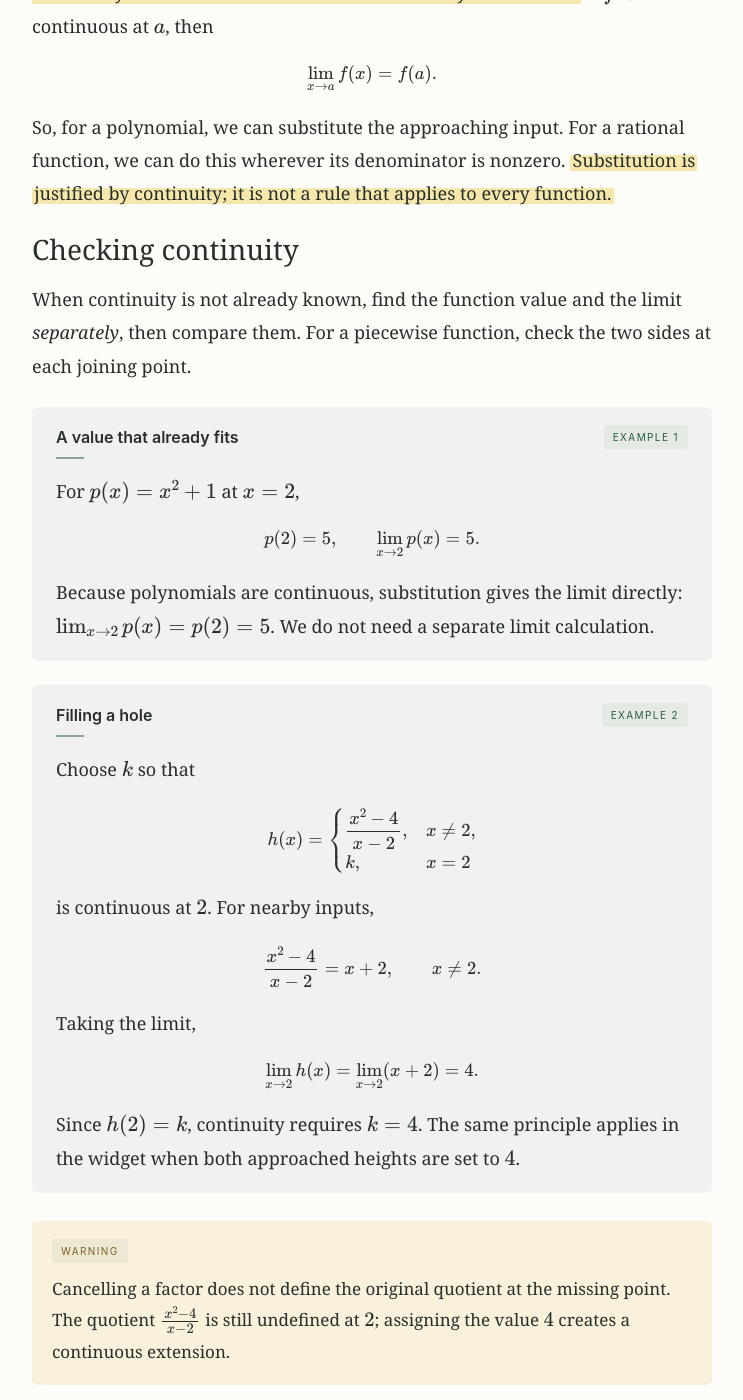
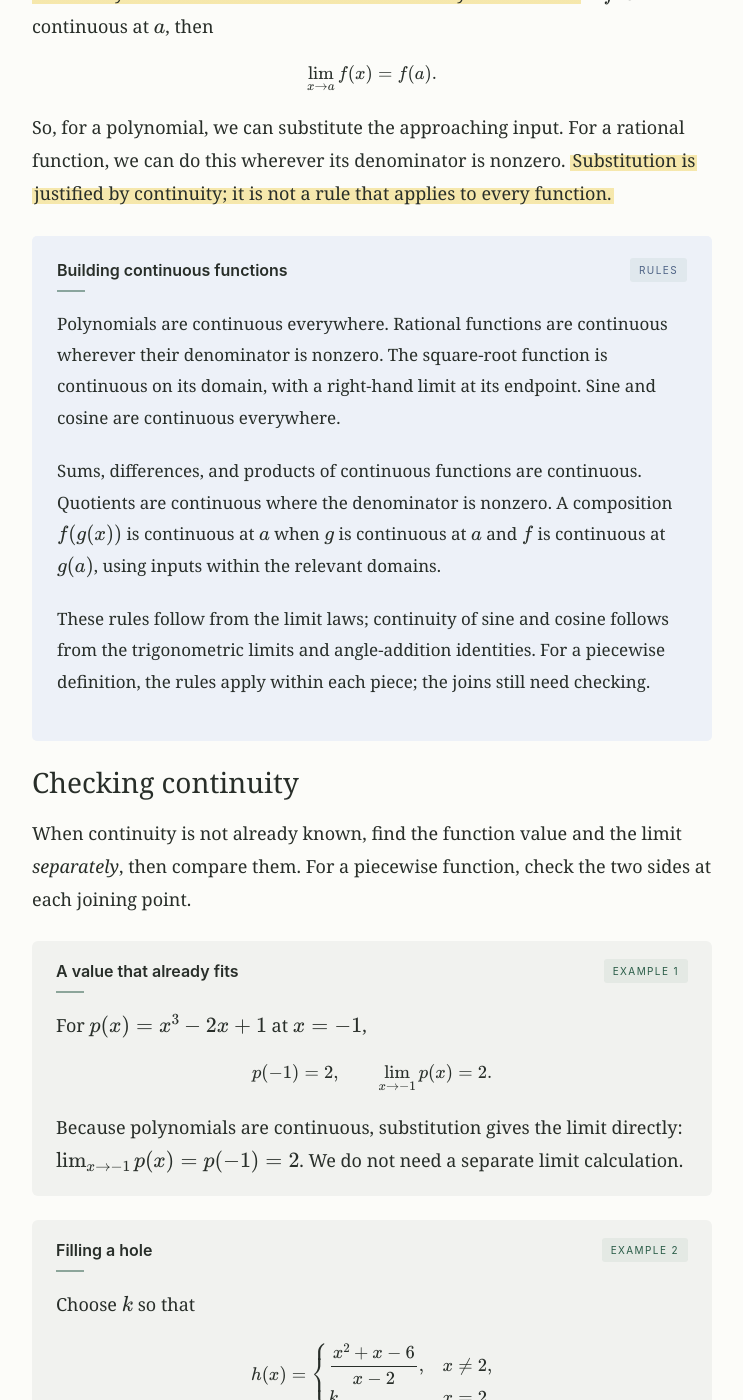
Before and after one commit to Keivan-Mirzaei/Keivan-Mirzaei.github.io, a Jekyll site: the page built from learning/calculus/limits-and-continuity/continuity.md, in a window 1280 px wide and 1400 px high, scrolled down 1540 px. Shown: the whole window, without its empty margins (268-1011 px from the left). Built offline with Jekyll 4.4.1, drawn with Linux system fonts in a browser that asks for light colours; some of the changed text lies outside the part shown.

Commit message:
Align earlier limits lessons with the expanded module

```diff
--- a/learning/calculus/limits-and-continuity/continuity.md
+++ b/learning/calculus/limits-and-continuity/continuity.md
@@ -30,8 +30,8 @@ exercises:
     options: ['At every real number', 'At every point except \(2\)', 'Only at \(2\)', 'Nowhere']
     correct: 1
     why: 'A rational function is continuous wherever its denominator is nonzero. Here \(x=2\) is outside the domain.'
-  - text: 'Why can we find \(\lim_{x\to2}(x^2+1)\) by substituting \(x=2\)?'
-    options: ['Substitution works for every function', 'The polynomial is continuous at \(2\)', 'The answer is nonzero']
+  - text: 'Why can we find \(\lim_{x\to4}\sqrt{x+5}\) by substituting \(x=4\)?'
+    options: ['Substitution works for every function', 'The square-root expression is continuous at \(4\)', 'The answer is nonzero']
     correct: 1
     why: 'Continuity guarantees that the limit equals the function value at that input.'
 
@@ -106,6 +106,18 @@ $$
 
 So, for a polynomial, we can substitute the approaching input. For a rational function, we can do this wherever its denominator is nonzero. <mark>Substitution is justified by continuity; it is not a rule that applies to every function.</mark>
 
+<section class="theorem" markdown="1">
+<p class="element-label">Rules</p>
+<h3>Building continuous functions</h3>
+
+Polynomials are continuous everywhere. Rational functions are continuous wherever their denominator is nonzero. The square-root function is continuous on its domain, with a right-hand limit at its endpoint. Sine and cosine are continuous everywhere.
+
+Sums, differences, and products of continuous functions are continuous. Quotients are continuous where the denominator is nonzero. A composition $$f(g(x))$$ is continuous at $$a$$ when $$g$$ is continuous at $$a$$ and $$f$$ is continuous at $$g(a)$$, using inputs within the relevant domains.
+
+These rules follow from the limit laws; continuity of sine and cosine follows from the trigonometric limits and angle-addition identities. For a piecewise definition, the rules apply within each piece; the joins still need checking.
+
+</section>
+
 ## Checking continuity
 
 When continuity is not already known, find the function value and the limit *separately*, then compare them. For a piecewise function, check the two sides at each joining point.
@@ -114,13 +126,13 @@ When continuity is not already known, find the function value and the limit *sep
 <p class="element-label">Example 1</p>
 <h3 class="worked-title">A value that already fits</h3>
 
-For $$p(x)=x^2+1$$ at $$x=2$$,
+For $$p(x)=x^3-2x+1$$ at $$x=-1$$,
 
 $$
-p(2)=5,\qquad \lim_{x\to2}p(x)=5.
+p(-1)=2,\qquad \lim_{x\to-1}p(x)=2.
 $$
 
-Because polynomials are continuous, substitution gives the limit directly: $$\lim_{x\to2}p(x)=p(2)=5$$. We do not need a separate limit calculation.
+Because polynomials are continuous, substitution gives the limit directly: $$\lim_{x\to-1}p(x)=p(-1)=2$$. We do not need a separate limit calculation.
 
 </section>
 
@@ -131,27 +143,27 @@ Because polynomials are continuous, substitution gives the limit directly: $$\li
 Choose $$k$$ so that
 
 $$
-h(x)=\begin{cases}\dfrac{x^2-4}{x-2},&x\ne2,\\k,&x=2\end{cases}
+h(x)=\begin{cases}\dfrac{x^2+x-6}{x-2},&x\ne2,\\k,&x=2\end{cases}
 $$
 
 is continuous at $$2$$. For nearby inputs,
 
 $$
-\frac{x^2-4}{x-2}=x+2,\qquad x\ne2.
+\frac{x^2+x-6}{x-2}=x+3,\qquad x\ne2.
 $$
 
 Taking the limit,
 
-$$\lim_{x\to2}h(x)=\lim_{x\to2}(x+2)=4.$$
+$$\lim_{x\to2}h(x)=\lim_{x\to2}(x+3)=5.$$
 
-Since $$h(2)=k$$, continuity requires *$$k=4$$*. The same principle applies in the widget when both approached heights are set to $$4$$.
+Since $$h(2)=k$$, continuity requires *$$k=5$$*.
 
 </section>
 
 <aside class="warning" markdown="1">
 <p class="element-label">Warning</p>
 
-Cancelling a factor does not define the original quotient at the missing point. The quotient $$\frac{x^2-4}{x-2}$$ is still undefined at $$2$$; assigning the value $$4$$ creates a continuous extension.
+Cancelling a factor does not define the original quotient at the missing point. The quotient $$\frac{x^2+x-6}{x-2}$$ is still undefined at $$2$$; assigning the value $$5$$ creates a continuous extension.
 
 </aside>
 
@@ -162,16 +174,16 @@ Cancelling a factor does not define the original quotient at the missing point.
 For
 
 $$
-g(x)=\begin{cases}1,&x<0,\\3,&x\ge0,\end{cases}
+g(x)=\begin{cases}x^2,&x<1,\\x+2,&x\ge1,\end{cases}
 $$
 
-we have $$g(0)=3$$, but
+we have $$g(1)=3$$, but
 
 $$
-\lim_{x\to0^-}g(x)=1,\qquad \lim_{x\to0^+}g(x)=3.
+\lim_{x\to1^-}g(x)=1,\qquad \lim_{x\to1^+}g(x)=3.
 $$
 
-The limit does not exist, so $$g$$ is not continuous at $$0$$. Changing $$g(0)$$ cannot make the two approached heights agree.
+The limit does not exist, so $$g$$ is not continuous at $$1$$. Changing $$g(1)$$ cannot make the two approached heights agree.
 
 </section>
 
```
Also changed, not shown: learning/calculus/limits-and-continuity/intermediate-value-theorem.md (+7 -7 lines), learning/calculus/limits-and-continuity/limits.md (+1 -1 lines), learning/calculus/limits-and-continuity/squeeze-theorem.md (+1 -1 lines).
